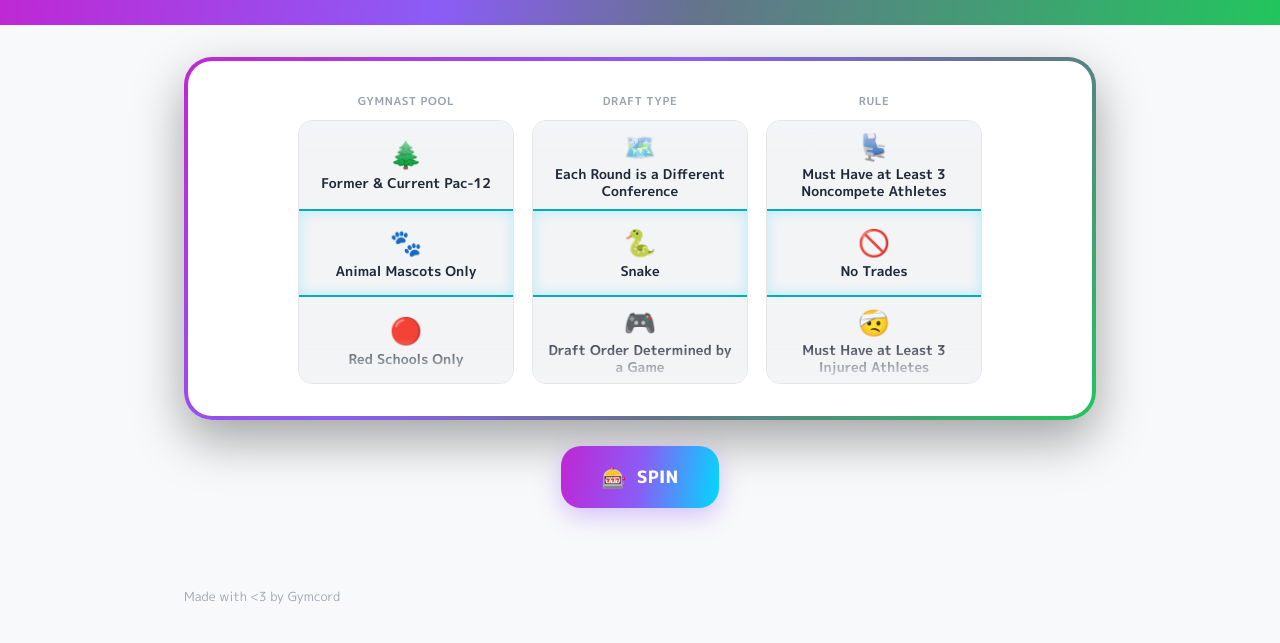
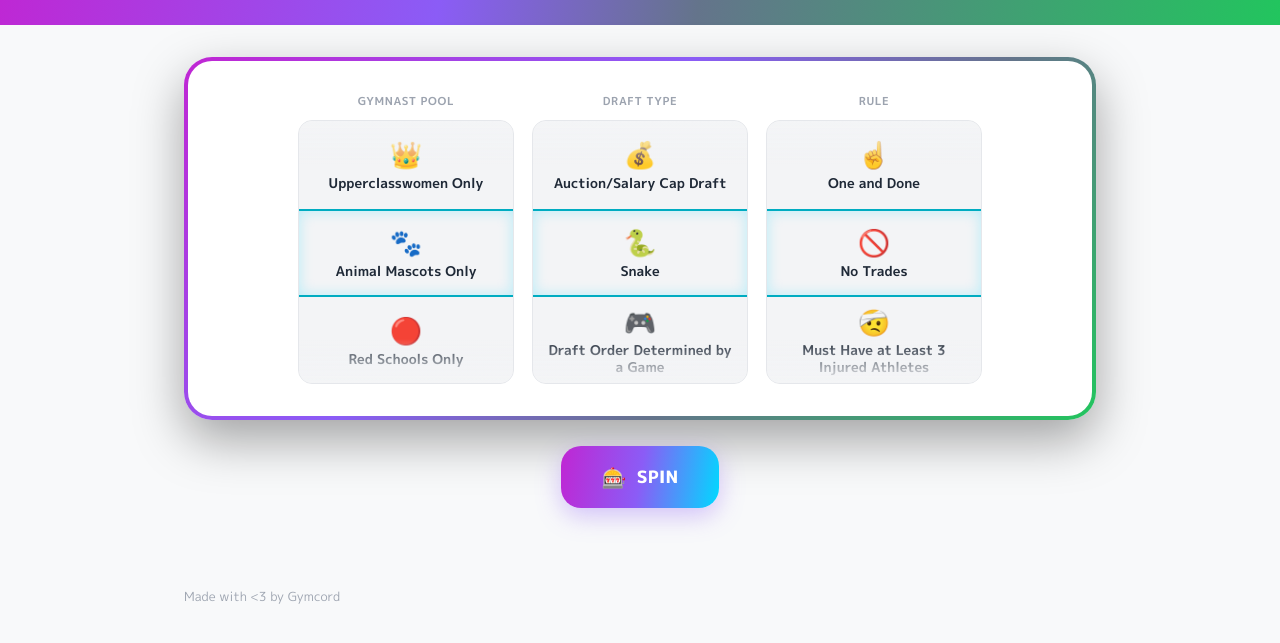
Before and after one commit to gymcorddiscord/gymcord-fantasy-slot-machine, a plain HTML site: page index.html in a window 1280 px wide. Shown: the part 87-730 px from the top of the page. Drawn offline with Linux system fonts and the light colour scheme.

Commit message:
Expand reel options: pool, draft type, and rules categories

```diff
--- a/index.html
+++ b/index.html
@@ -400,7 +400,15 @@
     {emoji:"📚",label:"4.0 GPA Athletes Only",desc:"Straight-A students only, brains and beam.",frag:"Honor Roll"},
     {emoji:"👟",label:"Adidas Schools Only",desc:"Only Adidas-sponsored programs are in the pool.",frag:"Three Stripes"},
     {emoji:"🏟️",label:"D1 Only",desc:"No D2 or D3 athletes allowed.",frag:"Big Time"},
-    {emoji:"🌲",label:"Former & Current Pac-12",desc:"Only current or former Pac-12 schools.",frag:"Conference of Champions"}
+    {emoji:"🌲",label:"Former & Current Pac-12",desc:"Only current or former Pac-12 schools.",frag:"Conference of Champions"},
+    {emoji:"✔️",label:"Nike Schools Only",desc:"Only Nike-sponsored programs are in the pool.",frag:"Swoosh"},
+    {emoji:"🧢",label:"Non Power 4 Only",desc:"Only non-Power 4 conference schools are eligible.",frag:"Underdogs"},
+    {emoji:"🥇",label:"Top 20 Schools",desc:"Only teams currently ranked in the Top 20 are eligible.",frag:"Top Tier"},
+    {emoji:"🥈",label:"Top 20-40 Schools",desc:"Only teams currently ranked 20 through 40 are eligible.",frag:"Middle Tier"},
+    {emoji:"🧩",label:"EAGL + MAC + MW Conference",desc:"Pool is limited to EAGL, MAC, and MW gymnasts.",frag:"Triple Conference"},
+    {emoji:"🤠",label:"Gymnasts from Texas",desc:"Only gymnasts competing for Texas-based schools are eligible.",frag:"Lone Star"},
+    {emoji:"🌱",label:"Underclasswomen Only",desc:"Only freshmen and sophomores are eligible.",frag:"Underclass"},
+    {emoji:"👑",label:"Upperclasswomen Only",desc:"Only juniors and seniors are eligible.",frag:"Upperclass"}
   ];
   const DRAFT = [
     {emoji:"🐍",label:"Snake",desc:"Pick order reverses every round.",frag:"Snake Draft"},
@@ -409,7 +417,11 @@
     {emoji:"🔄",label:"Rotating",desc:"In each round, a new player gets to go first.",frag:"Rotation"},
     {emoji:"🤖",label:"Autodraft",desc:"Gymlytics autodraft runs the whole thing.",frag:"Auto"},
     {emoji:"🏫",label:"Each Round is a Different Class",desc:"Round 1 = Freshmen only, Round 2 = Sophomores, and so on.",frag:"Class Act"},
-    {emoji:"🗺️",label:"Each Round is a Different Conference",desc:"Every round drafts from a new conference.",frag:"Conference Hop"}
+    {emoji:"🗺️",label:"Each Round is a Different Conference",desc:"Every round drafts from a new conference.",frag:"Conference Hop"},
+    {emoji:"🔤",label:"Each Player Takes a Letter",desc:"Each player is assigned a letter and can only draft gymnasts from schools starting with it.",frag:"Letter Draft"},
+    {emoji:"🦅",label:"Each Player Takes a Mascot",desc:"Each player is assigned a mascot and can only draft gymnasts from schools with that mascot.",frag:"Mascot Draft"},
+    {emoji:"🎨",label:"Each Player Takes a Color",desc:"Each player is assigned a color and can only draft gymnasts from schools wearing it.",frag:"Color Draft"},
+    {emoji:"💰",label:"Auction/Salary Cap Draft",desc:"Everyone gets a budget and bids on gymnasts instead of picking in order.",frag:"Auction House"}
   ];
   const RULES = [
     {emoji:"🚫",label:"No Trades",desc:"Whoever you draft is who you ride with all season."},
@@ -418,7 +430,10 @@
     {emoji:"🔢",label:"15 Up / 5 Count",desc:"15 gymnasts startable per apparatus, top 5 scores count."},
     {emoji:"🔢",label:"20 Up / 5 Count",desc:"20 gymnasts startable per apparatus, top 5 scores count."},
     {emoji:"🔢",label:"30 Up / 5 Count",desc:"30 gymnasts startable per apparatus, top 5 scores count."},
-    {emoji:"💺",label:"Must Have at Least 3 Noncompete Athletes",desc:"Every roster needs at least 3 gymnasts who did not compete last season."}
+    {emoji:"💺",label:"Must Have at Least 3 Noncompete Athletes",desc:"Every roster needs at least 3 gymnasts who did not compete last season."},
+    {emoji:"🔀",label:"Must Have at Least 3 Transfer Portal Athletes",desc:"Every roster needs at least 3 gymnasts who transferred via the portal."},
+    {emoji:"🐣",label:"Must Have at Least 3 Freshmen",desc:"Every roster needs at least 3 true freshmen."},
+    {emoji:"☝️",label:"One and Done",desc:"No two gymnasts on a roster may come from the same school."}
   ];
 
   const REELS = [POOL, DRAFT, RULES];
```
